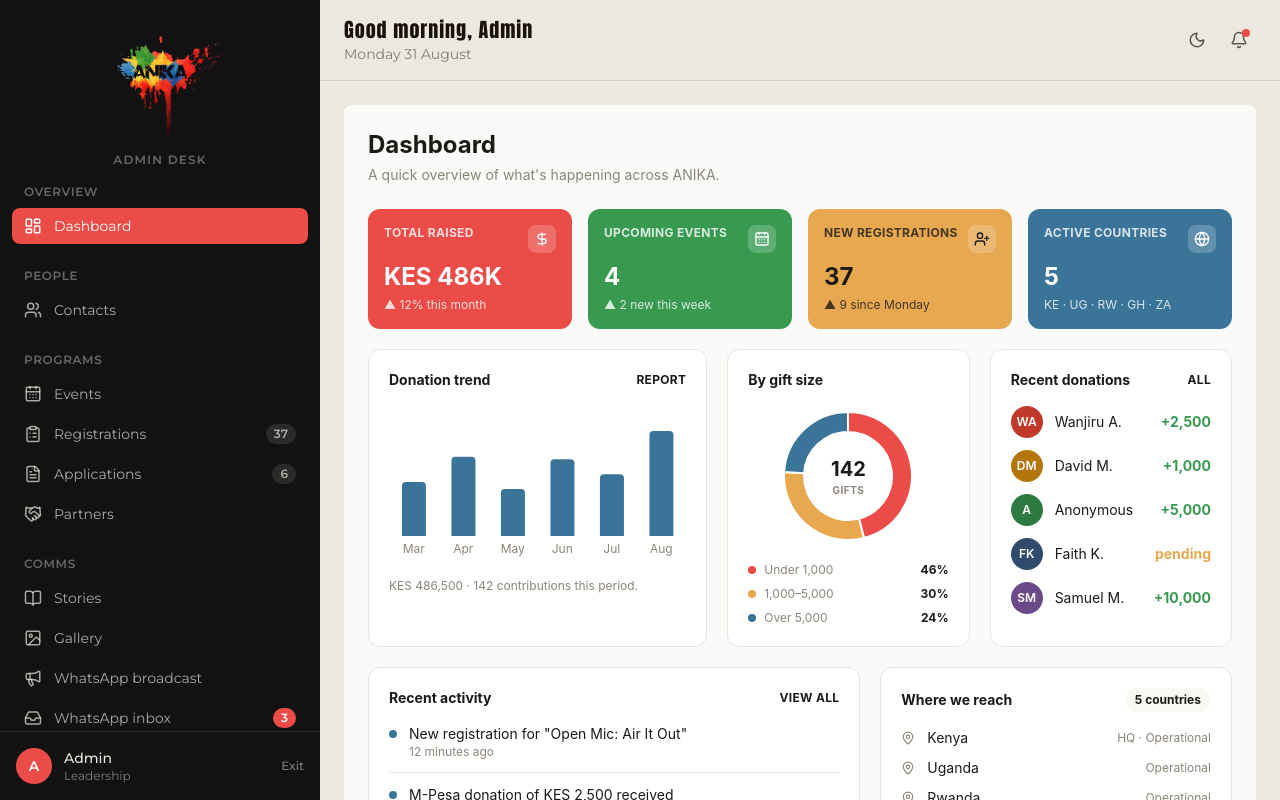
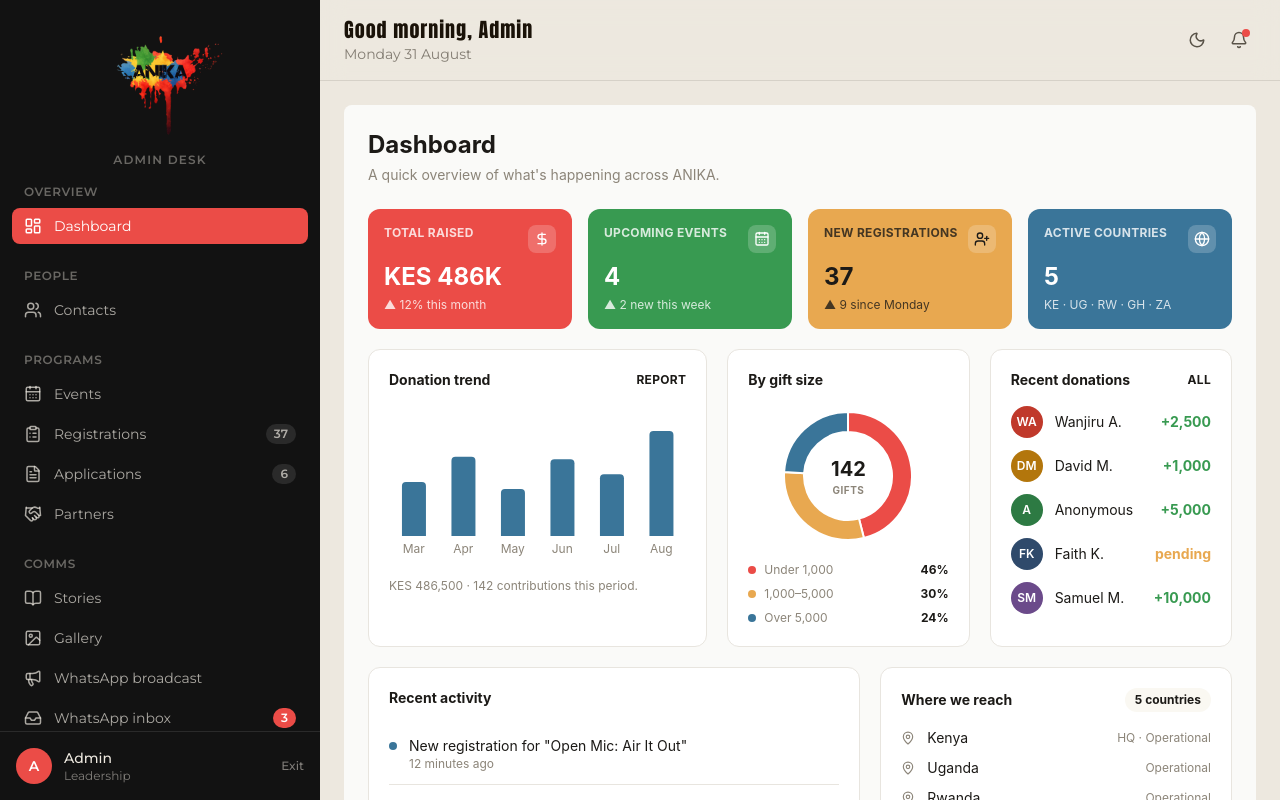
Before and after one commit to Jkosencha/Anika-Initiative, a React (Vite) app: page /admin in a window 1280 px wide. Built offline with nearby package versions, Linux system fonts and the light colour scheme.

Commit message:
modify recent activity card in dashboard

```diff
--- a/src/admin/layout/Topbar.jsx
+++ b/src/admin/layout/Topbar.jsx
@@ -1,4 +1,5 @@
 import { useState } from 'react'
+import { Link } from 'react-router-dom'
 import { Menu, Moon, Sun, Bell, Check } from 'lucide-react'
 
 function greeting() {
@@ -17,10 +18,10 @@ function today() {
 }
 
 const initialNotifications = [
-  { id: 1, text: 'New registration for "Open Mic: Air It Out"', time: '12 minutes ago', read: false },
-  { id: 2, text: 'M-Pesa donation of KES 2,500 received', time: '1 hour ago', read: false },
-  { id: 3, text: 'Partnership enquiry from Creatives Garage', time: '3 hours ago', read: true },
-  { id: 4, text: 'Story submitted: "A Room Becomes a Stage"', time: 'Yesterday', read: true },
+  { id: 1, text: 'New registration for "Open Mic: Air It Out"', time: '12 minutes ago', read: false, to: '/admin/registrations' },
+  { id: 2, text: 'M-Pesa donation of KES 2,500 received', time: '1 hour ago', read: false, to: '/admin/donations' },
+  { id: 3, text: 'Partnership enquiry from Creatives Garage', time: '3 hours ago', read: true, to: '/admin/partners' },
+  { id: 4, text: 'Story submitted: "A Room Becomes a Stage"', time: 'Yesterday', read: true, to: '/admin/stories' },
 ]
 
 function Topbar({ onMenuClick, theme, onToggleTheme }) {
@@ -90,8 +91,12 @@ function Topbar({ onMenuClick, theme, onToggleTheme }) {
                 <ul className="max-h-80 overflow-y-auto">
                   {notifications.map((n) => (
                     <li key={n.id}>
-                      <button
-                        onClick={() => markRead(n.id)}
+                      <Link
+                        to={n.to}
+                        onClick={() => {
+                          markRead(n.id)
+                          setNotifOpen(false)
+                        }}
                         className="flex w-full items-start gap-2.5 border-b border-ink/5 px-4 py-3 text-left last:border-b-0 hover:bg-ink/5 dark:border-white/5 dark:hover:bg-white/5"
                       >
                         <span
@@ -105,7 +110,7 @@ function Topbar({ onMenuClick, theme, onToggleTheme }) {
                           </p>
                           <p className="mt-0.5 text-xs text-ink/40 dark:text-cream/40">{n.time}</p>
                         </span>
-                      </button>
+                      </Link>
                     </li>
                   ))}
                 </ul>
--- a/src/admin/pages/Dashboard.jsx
+++ b/src/admin/pages/Dashboard.jsx
@@ -1,3 +1,4 @@
+import { Link } from 'react-router-dom'
 import { DollarSign, CalendarDays, UserPlus, Globe, MapPin } from 'lucide-react'
 import StatCard from '../components/StatCard'
 import TrendBarChart from '../components/charts/TrendBarChart'
@@ -22,10 +23,10 @@ const recentDonations = [
 ]
 
 const recentActivity = [
-  { text: 'New registration for "Open Mic: Air It Out"', time: '12 minutes ago' },
-  { text: 'M-Pesa donation of KES 2,500 received', time: '1 hour ago' },
-  { text: 'Partnership enquiry from Creatives Garage', time: '3 hours ago' },
-  { text: 'Story submitted: "A Room Becomes a Stage"', time: 'Yesterday' },
+  { text: 'New registration for "Open Mic: Air It Out"', time: '12 minutes ago', to: '/admin/registrations' },
+  { text: 'M-Pesa donation of KES 2,500 received', time: '1 hour ago', to: '/admin/donations' },
+  { text: 'Partnership enquiry from Creatives Garage', time: '3 hours ago', to: '/admin/partners' },
+  { text: 'Story submitted: "A Room Becomes a Stage"', time: 'Yesterday', to: '/admin/stories' },
 ]
 
 const reach = [
@@ -142,13 +143,13 @@ function Dashboard() {
       </div>
 
       <div className="grid grid-cols-1 gap-5 lg:grid-cols-[1.4fr_1fr]">
-        <Card title="Recent activity" colors={COLORS} action={<LinkButton colors={COLORS}>VIEW ALL</LinkButton>}>
+        <Card title="Recent activity" colors={COLORS}>
           <ul>
             {recentActivity.map((item) => (
-              <li
-                key={item.text}
-                className="flex items-start gap-3 border-t py-3 first:border-t-0 first:pt-0 last:pb-0"
-                style={{ borderColor: COLORS.border }}
+              <li key={item.text} className="border-t first:border-t-0" style={{ borderColor: COLORS.border }}>
+                <Link
+                  to={item.to}
+                  className="-mx-2 flex items-start gap-3 rounded-lg px-2 py-3 transition-colors hover:bg-black/5"
                 >
                   <span className="mt-1.5 h-2 w-2 shrink-0 rounded-full" style={{ background: COLORS.blue }} />
                   <div>
@@ -159,6 +160,7 @@ function Dashboard() {
                       {item.time}
                     </p>
                   </div>
+                </Link>
               </li>
             ))}
           </ul>
```
Lines whose indentation alone changed are shown as unchanged.
